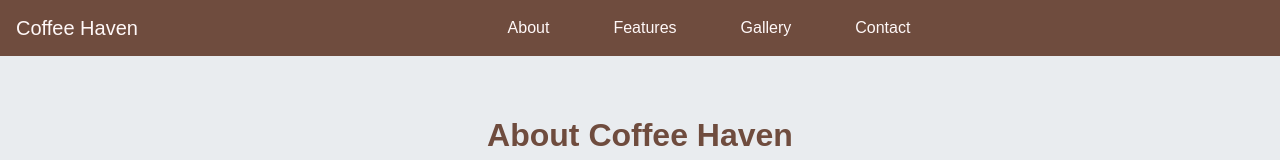
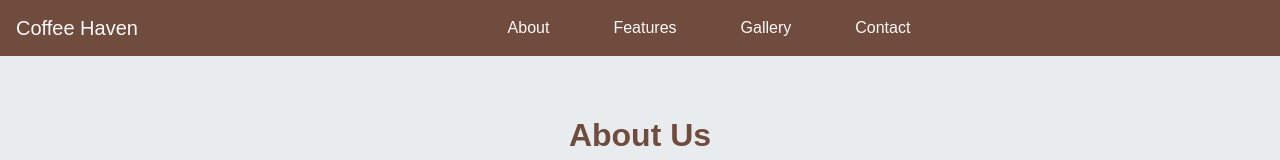
Before and after one commit to dhaven072/Bootstrap, a plain HTML site: page index.html in a window 1280 px wide. Shown: the top 160 px of the page. Drawn offline with nearby package versions, Linux system fonts and the light colour scheme.

Commit message:
Update index.html

```diff
--- a/index.html
+++ b/index.html
@@ -25,7 +25,7 @@
 
 
     <section id="about" class="text-center">
-        <h2><strong>About Coffee Haven</strong></h2>
+        <h2><strong>About Us</strong></h2>
         <img src="pic/logo.jpg" alt="Coffee Haven Logo" class="img-fluid" />
         <p>Welcome to Coffee Haven, your cozy corner for the finest coffee blends and a warm atmosphere to unwind.</p>
     </section>
```
